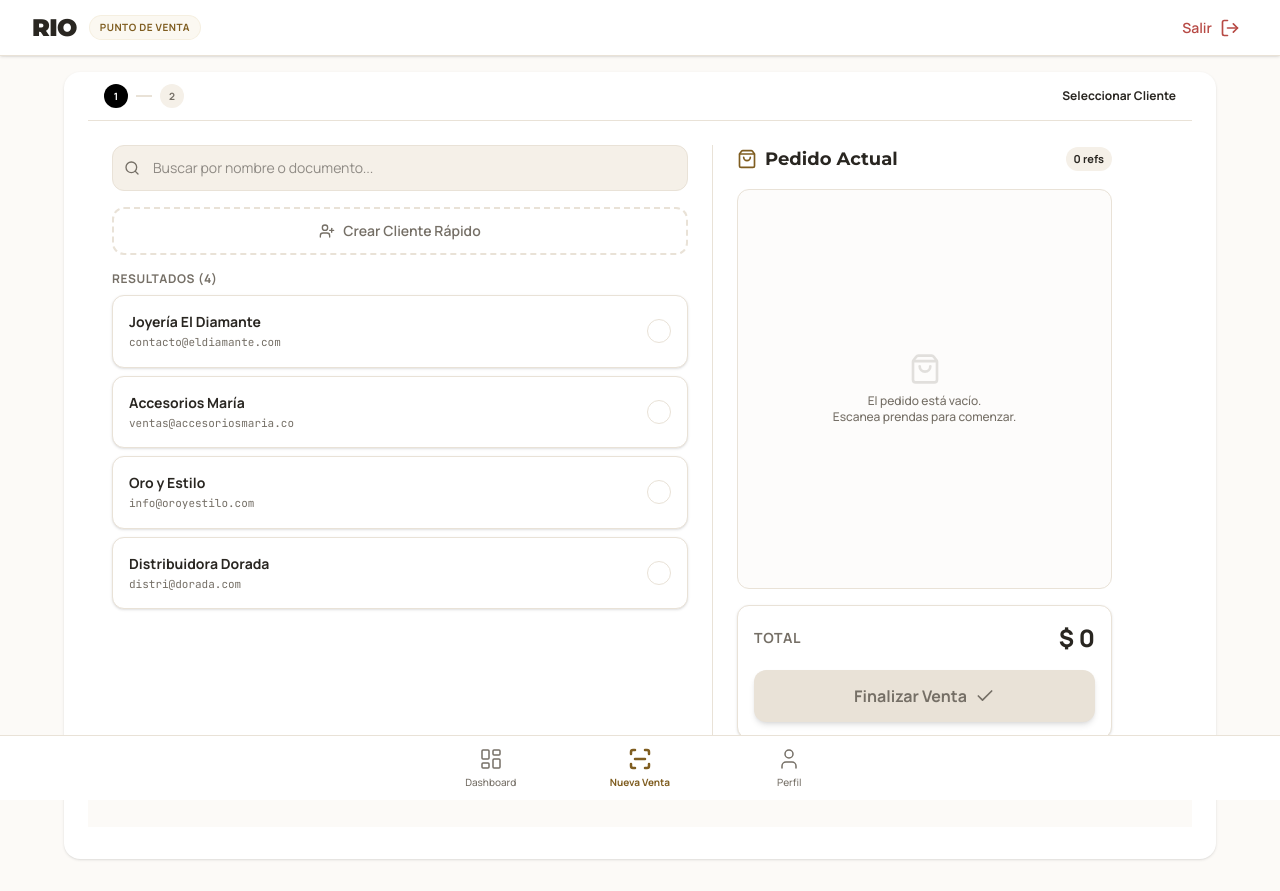
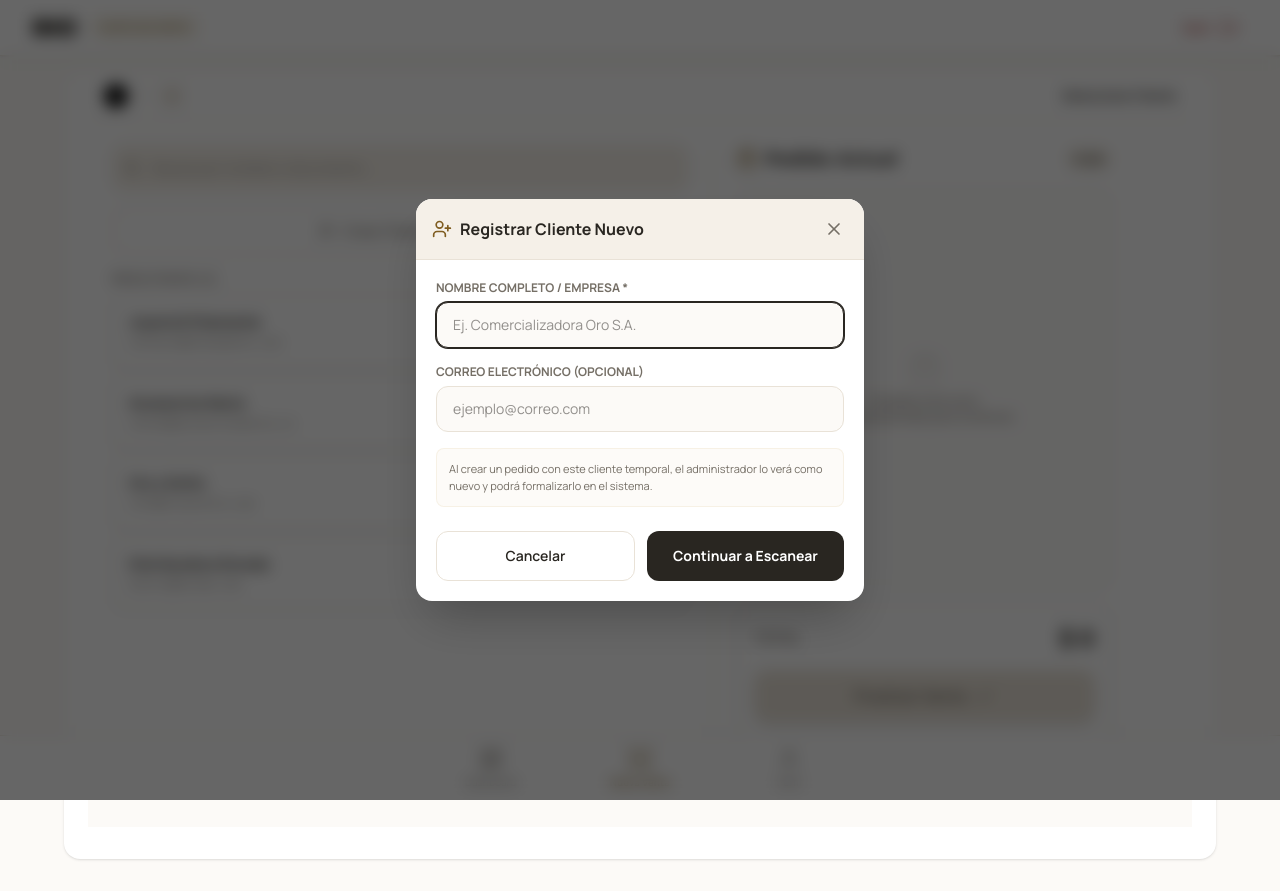
Before and after one commit to 2001mapa/rio_laminado_demo, a Next.js app: page /vendedor/nueva-venta in a window 1280 px wide. Both pictures are taken after a click on the button "Crear Cliente Rápido". Built offline with nearby package versions, Linux system fonts and the light colour scheme.

Commit message:
✨ Feat: Activar funcionalidad de crear Cliente Rápido desde el Punto de Venta

```diff
--- a/src/app/vendedor/nueva-venta/page.tsx
+++ b/src/app/vendedor/nueva-venta/page.tsx
@@ -11,7 +11,7 @@ import { useRouter } from 'next/navigation';
 
 export default function NuevaVentaPage() {
   const router = useRouter();
-  const { customers, products, checkoutSeller } = useDemo();
+  const { customers, products, checkoutSeller, addCustomer } = useDemo();
 
   const [step, setStep] = useState<1 | 2>(1);
   const [selectedCustomer, setSelectedCustomer] = useState<Customer | null>(null);
@@ -23,6 +23,10 @@ export default function NuevaVentaPage() {
   const [scannedProduct, setScannedProduct] = useState<Product | null>(null);
   const [scanQuantity, setScanQuantity] = useState(1);
   const [manualSku, setManualSku] = useState("");
+
+  const [showNewCustomerModal, setShowNewCustomerModal] = useState(false);
+  const [newCustomerName, setNewCustomerName] = useState("");
+  const [newCustomerEmail, setNewCustomerEmail] = useState("");
 
   const scannerRef = useRef<Html5Qrcode | null>(null);
   const scannerRegionId = "qr-reader";
@@ -143,6 +147,35 @@ export default function NuevaVentaPage() {
     if (scannerRef.current) scannerRef.current.resume();
   };
 
+  const handleCreateCustomer = (e: React.FormEvent) => {
+    e.preventDefault();
+    if (!newCustomerName.trim()) {
+      addToast("El nombre del cliente es obligatorio.");
+      return;
+    }
+    const tempId = `temp-${Date.now()}`;
+    const newCustomer: Customer = {
+      id: tempId,
+      name: newCustomerName.trim(),
+      email: newCustomerEmail.trim() || `temp_${tempId}@local.test`,
+      discount: 0,
+      showDiscount: false,
+      status: 'active',
+      phone: 'No especificado',
+      address: 'No especificada',
+    };
+
+    addCustomer(newCustomer);
+    addToast(`Cliente ${newCustomer.name} creado.`);
+
+    // Auto select
+    setSelectedCustomer(newCustomer);
+    setShowNewCustomerModal(false);
+    setNewCustomerName("");
+    setNewCustomerEmail("");
+    setStep(2);
+  };
+
   const handleCheckout = async () => {
     if (!selectedCustomer || cartItems.length === 0) return;
 
@@ -195,7 +228,10 @@ export default function NuevaVentaPage() {
                 />
               </div>
 
-              <button className="w-full py-3 border-2 border-dashed border-rio-border rounded-xl text-rio-muted hover:text-rio-ink hover:border-rio-ink hover:bg-rio-surface-muted transition-colors flex items-center justify-center font-semibold text-sm">
+              <button
+                onClick={() => setShowNewCustomerModal(true)}
+                className="w-full py-3 border-2 border-dashed border-rio-border rounded-xl text-rio-muted hover:text-rio-ink hover:border-rio-ink hover:bg-rio-surface-muted transition-colors flex items-center justify-center font-semibold text-sm"
+              >
                 <UserPlus className="w-4 h-4 mr-2" />
                 Crear Cliente Rápido
               </button>
@@ -394,6 +430,64 @@ export default function NuevaVentaPage() {
           </div>
         </div>
       </div>
+
+      {/* New Customer Modal */}
+      {showNewCustomerModal && (
+        <div className="fixed inset-0 bg-black/60 backdrop-blur-sm z-50 flex items-end md:items-center justify-center p-4">
+          <div className="bg-white rounded-2xl w-full max-w-md shadow-2xl overflow-hidden animate-slide-up">
+            <div className="p-4 border-b border-rio-border flex justify-between items-center bg-rio-surface-muted">
+              <h3 className="font-bold text-rio-ink flex items-center">
+                <UserPlus className="w-5 h-5 mr-2 text-rio-gold-dark" />
+                Registrar Cliente Nuevo
+              </h3>
+              <button onClick={() => setShowNewCustomerModal(false)} className="p-1 hover:bg-rio-border rounded-full text-rio-muted hover:text-rio-ink"><X className="w-5 h-5"/></button>
+            </div>
+            <form onSubmit={handleCreateCustomer} className="p-5 space-y-4">
+              <div>
+                <label className="block text-xs font-bold text-rio-muted uppercase mb-1.5">Nombre Completo / Empresa *</label>
+                <input
+                  type="text"
+                  autoFocus
+                  required
+                  value={newCustomerName}
+                  onChange={(e) => setNewCustomerName(e.target.value)}
+                  className="w-full px-4 py-3 rounded-xl border border-rio-border bg-rio-background text-sm focus:outline-none focus:ring-1 focus:ring-rio-ink focus:border-rio-ink"
+                  placeholder="Ej. Comercializadora Oro S.A."
+                />
+              </div>
+              <div>
+                <label className="block text-xs font-bold text-rio-muted uppercase mb-1.5">Correo Electrónico (Opcional)</label>
+                <input
+                  type="email"
+                  value={newCustomerEmail}
+                  onChange={(e) => setNewCustomerEmail(e.target.value)}
+                  className="w-full px-4 py-3 rounded-xl border border-rio-border bg-rio-background text-sm focus:outline-none focus:ring-1 focus:ring-rio-ink focus:border-rio-ink"
+                  placeholder="ejemplo@correo.com"
+                />
+              </div>
+              <p className="text-[11px] text-rio-muted mt-4 bg-rio-gold-light/10 p-3 rounded-lg border border-rio-gold-light/30">
+                Al crear un pedido con este cliente temporal, el administrador lo verá como nuevo y podrá formalizarlo en el sistema.
+              </p>
+
+              <div className="flex gap-3 pt-2">
+                <button
+                  type="button"
+                  onClick={() => setShowNewCustomerModal(false)}
+                  className="flex-1 py-3.5 border border-rio-border text-rio-ink rounded-xl text-sm font-semibold hover:bg-rio-surface-muted transition-colors"
+                >
+                  Cancelar
+                </button>
+                <button
+                  type="submit"
+                  className="flex-1 py-3.5 bg-rio-ink text-white rounded-xl text-sm font-bold hover:bg-rio-ink/90 transition-colors"
+                >
+                  Continuar a Escanear
+                </button>
+              </div>
+            </form>
+          </div>
+        </div>
+      )}
     </div>
   );
 }
--- a/src/lib/DemoContext.tsx
+++ b/src/lib/DemoContext.tsx
@@ -27,6 +27,7 @@ type DemoContextType = {
   updateOrder: (order: Order) => void;
   updateOrderStatus: (orderId: string, status: OrderStatus) => void;
   updateCustomer: (customer: Customer) => void;
+  addCustomer: (customer: Customer) => void;
   checkoutSeller: (customerId: string, cartItems: CartItem[]) => void;
   resetDemoData: () => void;
   isLoaded: boolean;
@@ -171,6 +172,10 @@ export function DemoProvider({ children }: { children: React.ReactNode }) {
     setCurrentCustomer(prev => prev?.id === customer.id ? customer : prev);
   };
 
+  const addCustomer = (customer: Customer) => {
+    setCustomers(prev => [...prev, customer]);
+  };
+
   return (
     <DemoContext.Provider value={{
       products,
@@ -191,6 +196,7 @@ export function DemoProvider({ children }: { children: React.ReactNode }) {
       updateOrder,
       updateOrderStatus,
       updateCustomer,
+      addCustomer,
       resetDemoData,
       isLoaded,
     }}>
```
